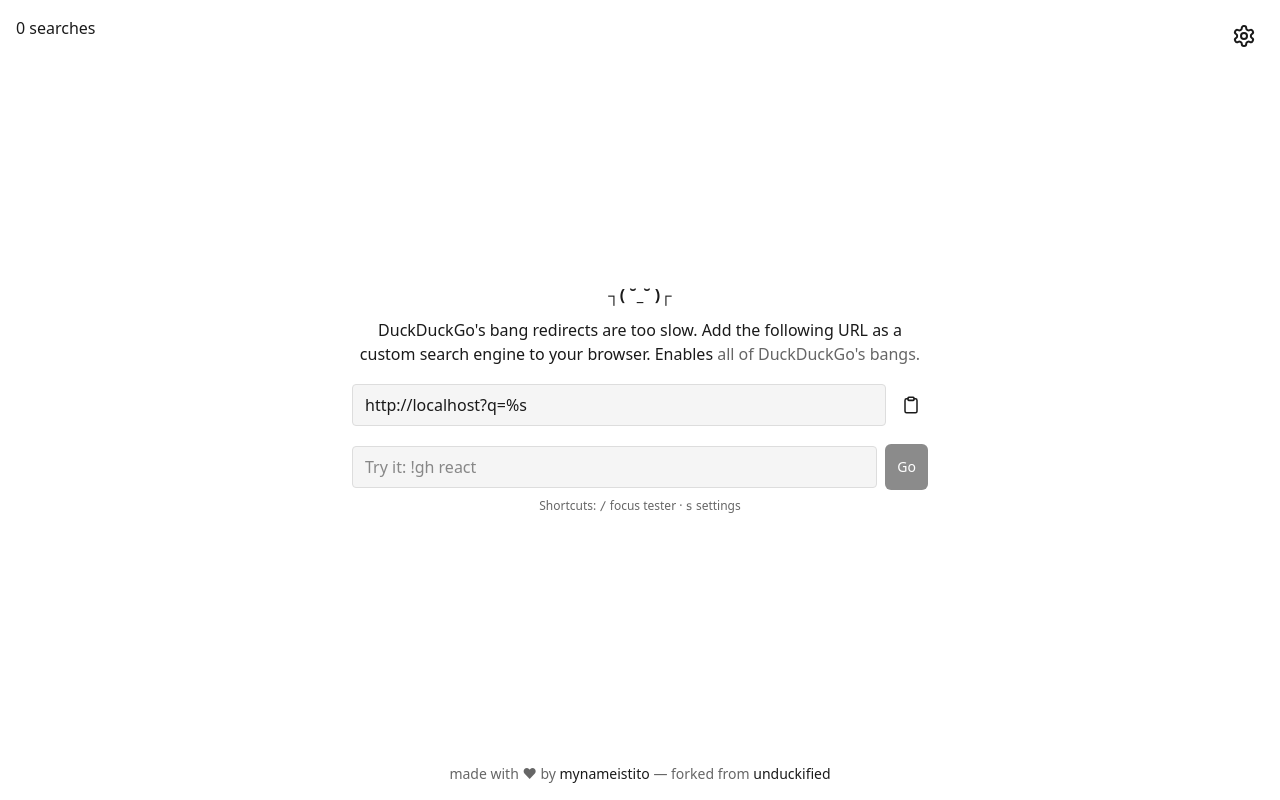
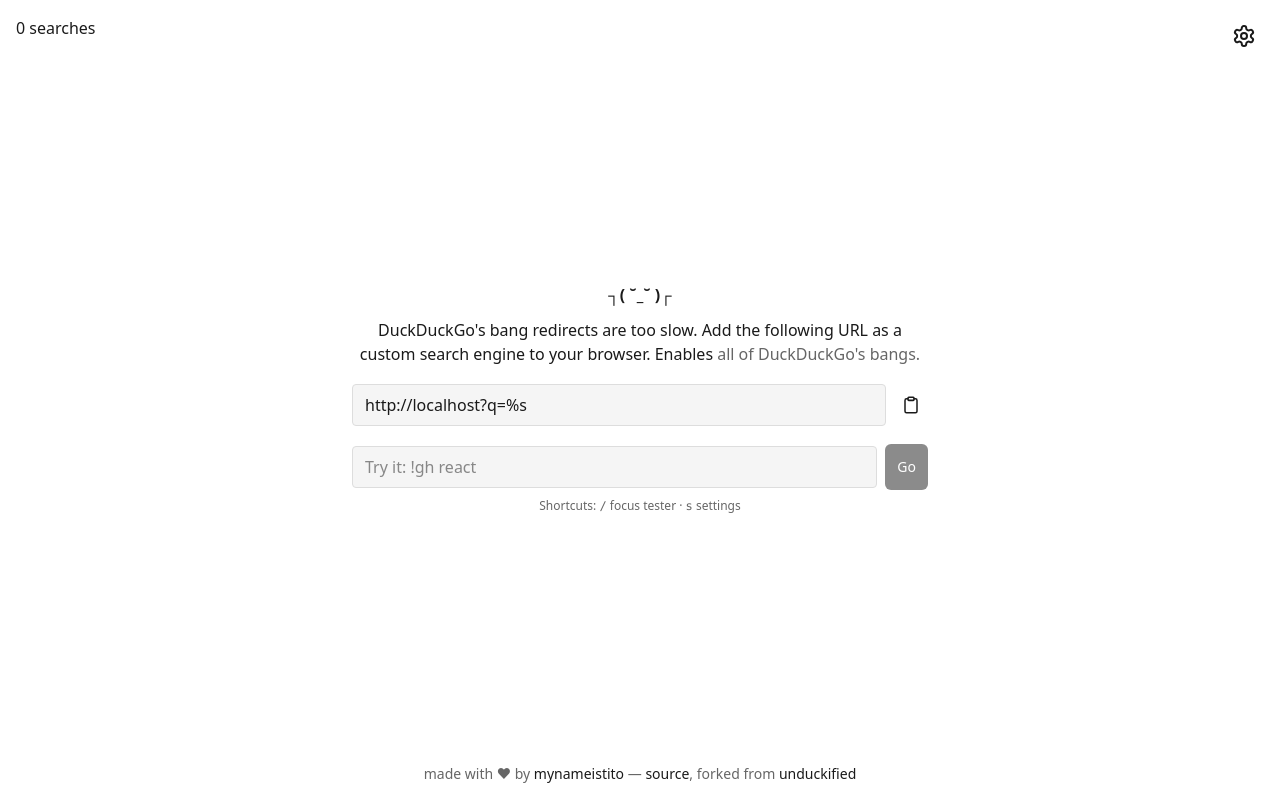
Before and after one commit to mynameistito/cf-unduck, a React (Vite) app: page / in a window 1280 px wide. Built offline with nearby package versions, Linux system fonts and the light colour scheme.

Commit message:
feat(footer): link author to personal site, add source repo link

```diff
--- a/src/components/landing.tsx
+++ b/src/components/landing.tsx
@@ -196,14 +196,18 @@
 
       <footer className="footer">
         made with ♥ by{" "}
+        <a href={SITE.author.url} rel="noopener" target="_blank">
+          {SITE.author.name}
+        </a>{" "}
+        —{" "}
         <a
-          href={`https://github.com/${SITE.githubUser}`}
+          href={`https://github.com/${SITE.githubUser}/${SITE.repo}`}
           rel="noopener"
           target="_blank"
         >
-          {SITE.githubUser}
-        </a>{" "}
-        — forked from{" "}
+          source
+        </a>
+        , forked from{" "}
         <a
           href="https://github.com/taciturnaxolotl/unduckified"
           rel="noopener"
--- a/src/site.config.ts
+++ b/src/site.config.ts
@@ -2,5 +2,10 @@
 export const SITE = {
   name: "cf-unduck", // used in page title and OpenSearch
   domain: "search.mynameistito.com", // your deployed URL (also set in wrangler.jsonc)
-  githubUser: "mynameistito", // shown in the footer credit link
+  githubUser: "mynameistito", // GitHub user/org for the repo link
+  repo: "cf-unduck", // GitHub repo name, linked in the footer
+  author: {
+    name: "mynameistito", // shown in the footer credit
+    url: "https://mynameistito.com", // where the credit name links to
+  },
 } as const;
```
Also changed, not shown: 1 other file (tests, documents, lock files or other folders).
